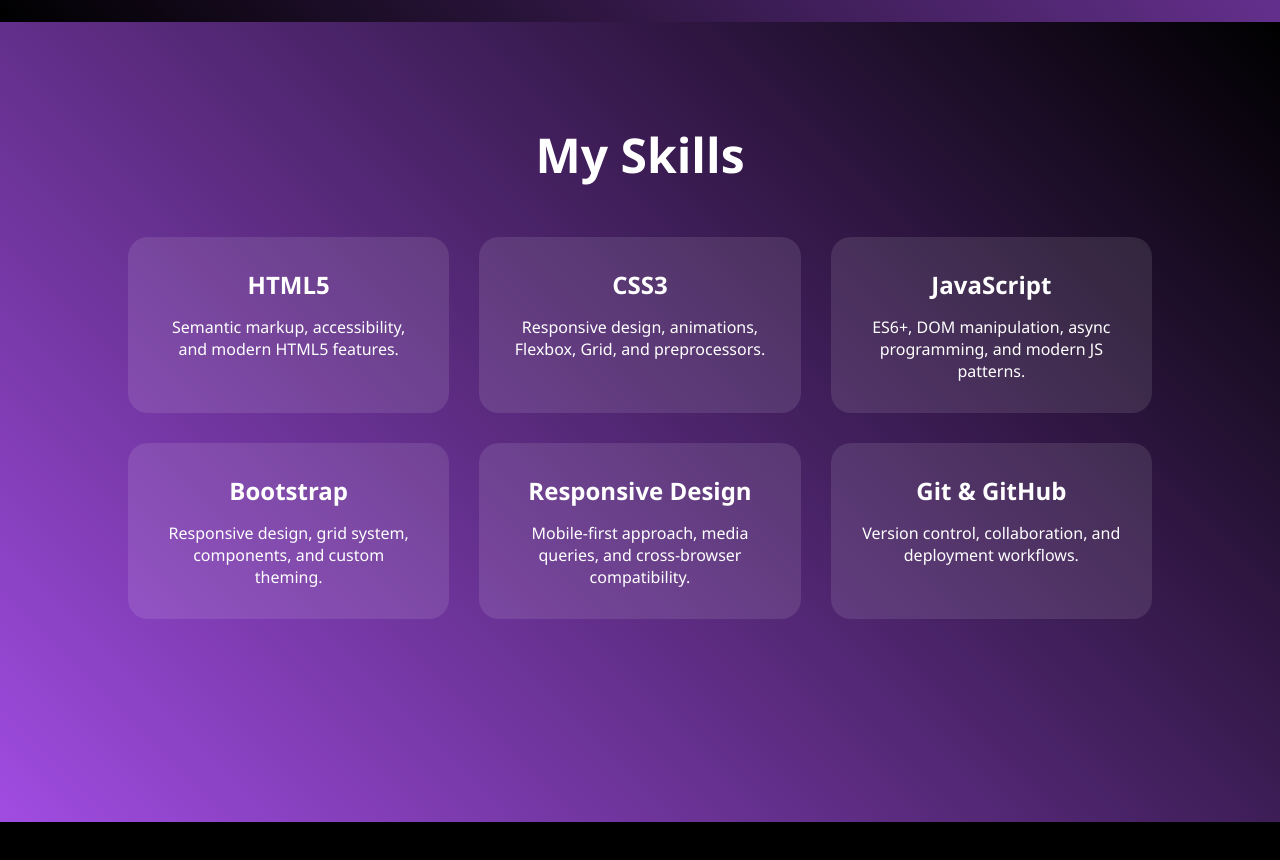
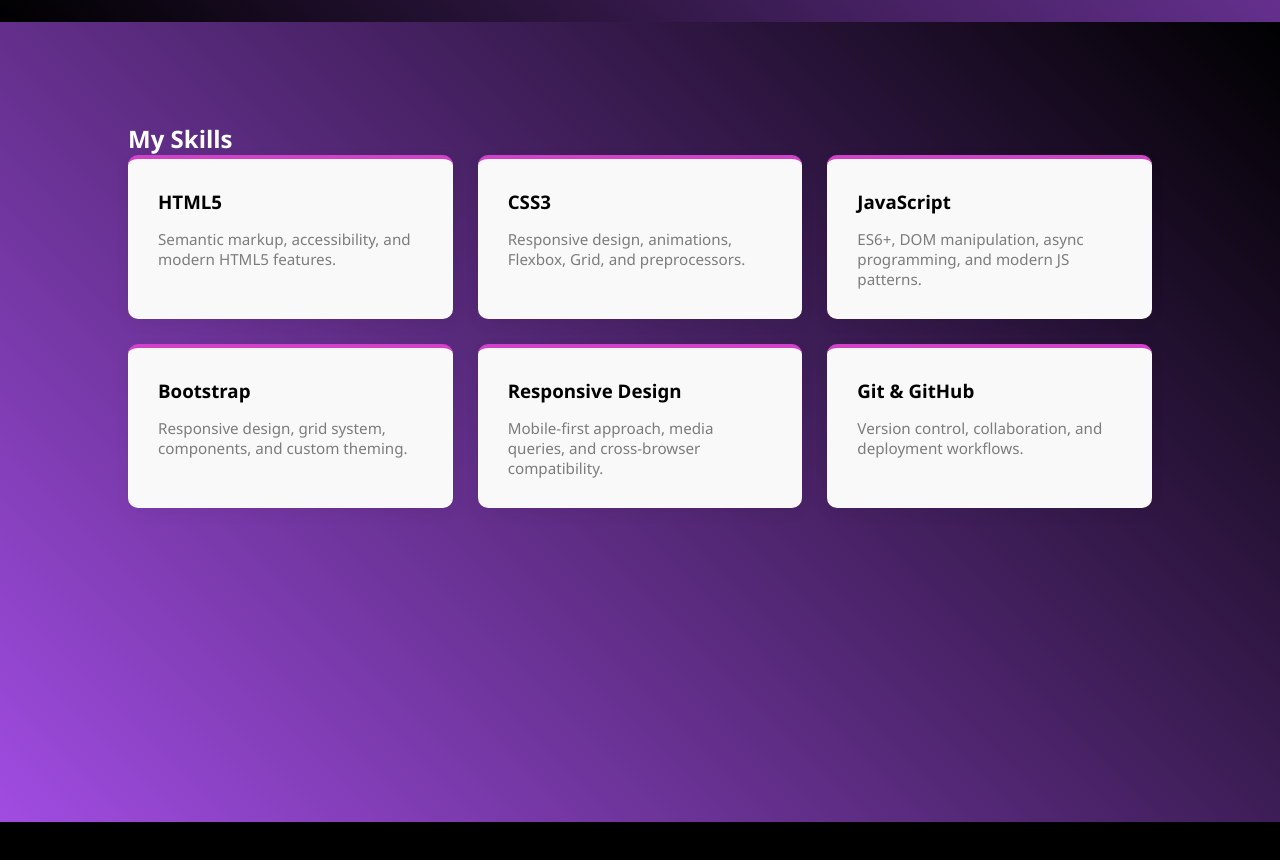
Before and after one commit to PixelPioneer88-dev/Portfolio, a plain HTML site: page index.html in a window 1280 px wide. Shown: the part 1580-2440 px from the top of the page. Drawn offline with Linux system fonts and the light colour scheme.

Commit message:
Update Style.css

```diff
--- a/Style.css
+++ b/Style.css
@@ -246,50 +246,34 @@
     background: linear-gradient(45deg, var(--affair), var(--black));
 }
 
-.skills h2 {
-    text-align: center;
-    font-size: 48px;
-    margin-bottom: 50px;
-}
-
-.skills h2 span {
-    color: var(--fuchsia-pink);
-}
-
 .skills-container {
       display: grid;
-    grid-template-columns: repeat(auto-fit, minmax(250px, 1fr));
-    gap: 30px;
+      grid-template-columns: repeat(auto-fit, minmax(280px, 1fr));
+      gap: 25px;
     }
 
     .skill-box {
-    background: rgba(255, 255, 255, 0.1);
+      background: #f9f9f9;
       padding: 30px;
-    border-radius: 20px;
-    text-align: center;
-    transition: 0.5s;
-    border: 1px solid transparent;
+      border-radius: 10px;
+      box-shadow: 0 5px 15px rgba(0,0,0,0.05);
+      transition: all 0.4s ease;
+      border-top: 4px solid var(--fuchsia-pink);
     }
 
     .skill-box:hover {
       transform: translateY(-10px);
-    border-color: var(--fuchsia-pink);
-    box-shadow: 0 0 20px var(--affair);
-}
-
-.skill-box i {
-    font-size: 50px;
-    color: var(--fuchsia-pink);
-    margin-bottom: 20px;
+      box-shadow: 0 15px 30px rgba(0,0,0,0.1);
     }
 
     .skill-box h3 {
-    font-size: 24px;
       margin-bottom: 15px;
+      color: var(--black);
     }
 
     .skill-box p {
-    color: var(--white);
+      color: var(--boulder);
+      font-size: 0.95rem;
     }
 
 /* Projects Section */
```
Lines whose indentation alone changed are shown as unchanged.
